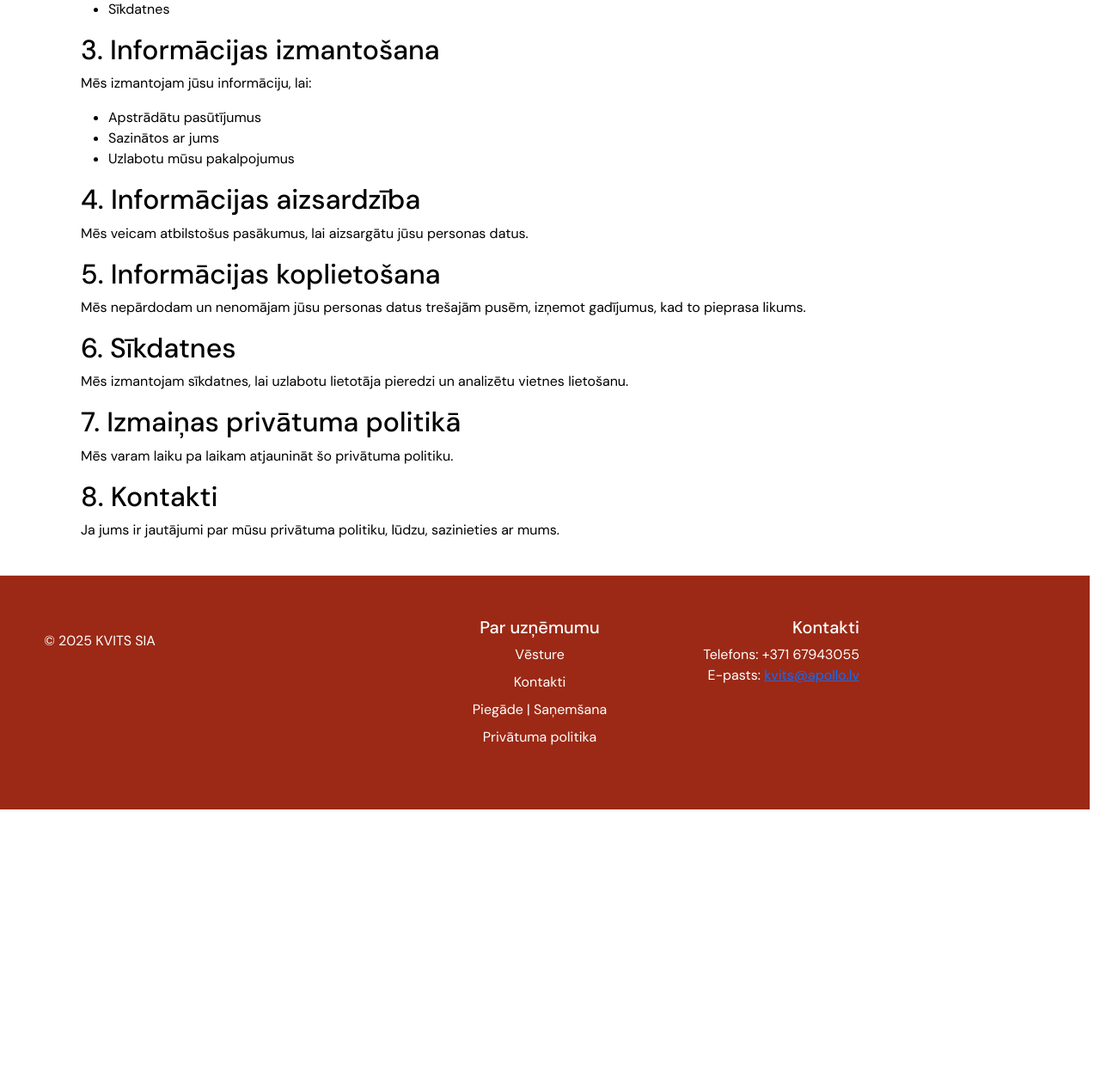
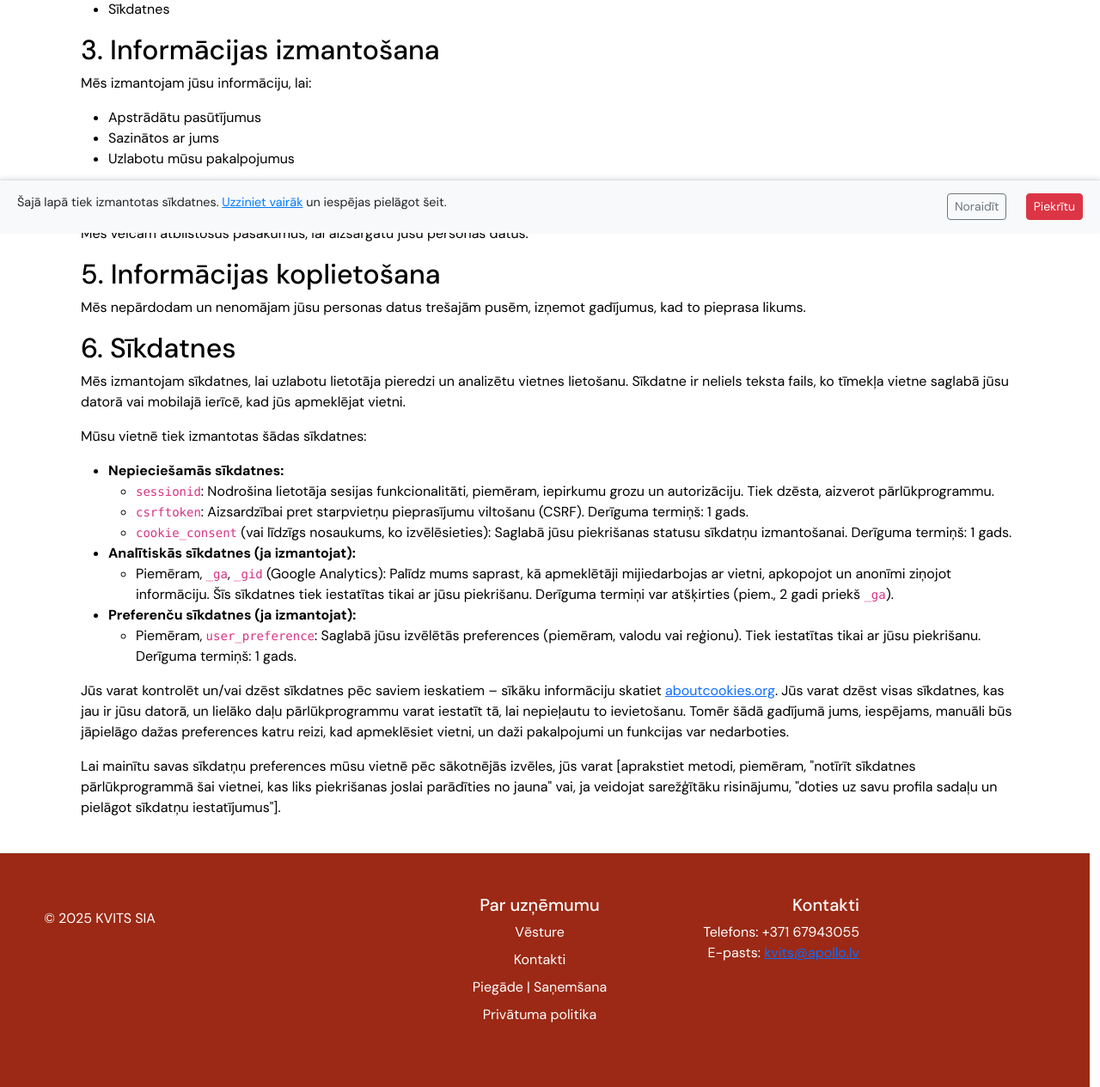
Before and after one commit to betmans/KvitsSIA, a Django app: page /par_uznemumu/privatuma_politika.html in a window 1280 px wide. Shown: the part 529-1794 px from the top of the page at 86% size. Before the commit the page ends 1471 px from the top, so only its background shows below. Run offline with Django 5.2, Linux system fonts and the light colour scheme; data that the repository does not hold is empty.

Commit message:
Pievienoju sīkfailu apstiprināšanu un citas lietas

```diff
--- a/kvitsapp/static/css/styles.css
+++ b/kvitsapp/static/css/styles.css
@@ -1,3 +1,71 @@
+/* === Option 1: Light & Clean Cookie Consent Banner === */
+#cookieConsentBanner {
+    display: none; /* Initially hidden, JS changes to 'flex' */
+    position: fixed;
+    left: 0;
+    bottom: 0;
+    width: 100%;
+    background-color: #f8f9fa; /* Light grey background */
+    color: #212529; /* Dark text for readability */
+    padding: 15px 20px;
+    z-index: 1050;
+    box-shadow: 0 -2px 5px rgba(0,0,0,0.1); /* Subtle shadow at the top */
+    display: flex;
+    justify-content: space-between;
+    align-items: center;
+    flex-wrap: wrap;
+    border-top: 1px solid #dee2e6; /* Light border */
+}
+
+#cookieConsentBanner p {
+    margin: 0 0 10px 0;
+    flex-grow: 1;
+    font-size: 0.9rem;
+    line-height: 1.4;
+}
+
+#cookieConsentBanner .buttons-container {
+    margin-left: 20px;
+    flex-shrink: 0;
+}
+
+#cookieConsentBanner a {
+    color: #007bff; /* Standard blue link, or use your header red: #dc3545 */
+    text-decoration: underline;
+}
+
+#cookieConsentBanner a:hover {
+    color: #0056b3; /* Darker blue on hover, or a darker red */
+}
+
+#cookieConsentBanner .btn {
+    margin-left: 10px;
+}
+
+/* "Sapratu" button using website's red */
+#cookieConsentBanner #acceptCookies.btn-primary {
+    background-color: #dc3545; /* Header red */
+    border-color: #dc3545;
+    color: #fff;
+}
+#cookieConsentBanner #acceptCookies.btn-primary:hover {
+    background-color: #c82333; /* Darker red */
+    border-color: #bd2130;
+}
+
+/* "Atteikties" button */
+#cookieConsentBanner #declineCookies.btn-outline-secondary {
+    color: #6c757d; /* Standard secondary color */
+    border-color: #6c757d;
+}
+#cookieConsentBanner #declineCookies.btn-outline-secondary:hover {
+    background-color: #6c757d;
+    color: #fff;
+}
+
+
+
+
 body {
     color: white;
     font-family: "DM Sans", sans-serif;
--- a/kvitsapp/templates/base.html
+++ b/kvitsapp/templates/base.html
@@ -261,8 +261,21 @@
       </div>
     </footer>
 
+    <div id="cookieConsentOverlay"></div>
 
-<script src="https://cdn.jsdelivr.net/npm/bootstrap@5.3.3/dist/js/bootstrap.bundle.min.js" integrity="sha384-YvpcrYf0tY3lHB60NNkmXc5s9fDVZLESaAA55NDzOxhy9GkcIdslK1eN7N6jIeHz" crossorigin="anonymous"></script>
-{% block extra_js %}{% endblock %}
+    <div id="cookieConsentBanner">
+        <p>Šajā lapā tiek izmantotas sīkdatnes. <a href="{% url 'kvitsapp:privatuma_politika' %}">Uzziniet vairāk</a> un iespējas pielāgot šeit.</p>
+        <div class="buttons-container">
+            <button id="declineCookies" class="btn btn-outline-secondary btn-sm me-2">Noraidīt</button>
+            <button id="acceptCookies" class="btn btn-primary btn-sm">Piekrītu</button>
+        </div>
+    </div>
+
+
+    <script src="https://cdn.jsdelivr.net/npm/bootstrap@5.3.3/dist/js/bootstrap.bundle.min.js" integrity="sha384-YvpcrYf0tY3lHB60NNkmXc5s9fDVZLESaAA55NDzOxhy9GkcIdslK1eN7N6jIeHz" crossorigin="anonymous"></script>
+    {% block extra_js %}
+        <script src="{% static 'js/cookieConsent.js' %}"></script>
+    {% endblock %}
+
 </body>
 </html>
--- a/kvitsapp/templates/par_uznemumu/privatuma_politika.html
+++ b/kvitsapp/templates/par_uznemumu/privatuma_politika.html
@@ -43,17 +43,33 @@
 
     <h2>6. Sīkdatnes</h2>
     <p>
-        Mēs izmantojam sīkdatnes, lai uzlabotu lietotāja pieredzi un analizētu vietnes lietošanu.
+        Mēs izmantojam sīkdatnes, lai uzlabotu lietotāja pieredzi un analizētu vietnes lietošanu. Sīkdatne ir neliels teksta fails, ko tīmekļa vietne saglabā jūsu datorā vai mobilajā ierīcē, kad jūs apmeklējat vietni.
     </p>
-
-    <h2>7. Izmaiņas privātuma politikā</h2>
+    <p>Mūsu vietnē tiek izmantotas šādas sīkdatnes:</p>
+    <ul>
+        <li><strong>Nepieciešamās sīkdatnes:</strong>
+            <ul>
+                <li><code>sessionid</code>: Nodrošina lietotāja sesijas funkcionalitāti, piemēram, iepirkumu grozu un autorizāciju. Tiek dzēsta, aizverot pārlūkprogrammu.</li>
+                <li><code>csrftoken</code>: Aizsardzībai pret starpvietņu pieprasījumu viltošanu (CSRF). Derīguma termiņš: 1 gads.</li>
+                <li><code>cookie_consent</code> (vai līdzīgs nosaukums, ko izvēlēsieties): Saglabā jūsu piekrišanas statusu sīkdatņu izmantošanai. Derīguma termiņš: 1 gads.</li>
+            </ul>
+        </li>
+        <li><strong>Analītiskās sīkdatnes (ja izmantojat):</strong>
+            <ul>
+                <li>Piemēram, <code>_ga</code>, <code>_gid</code> (Google Analytics): Palīdz mums saprast, kā apmeklētāji mijiedarbojas ar vietni, apkopojot un anonīmi ziņojot informāciju. Šīs sīkdatnes tiek iestatītas tikai ar jūsu piekrišanu. Derīguma termiņi var atšķirties (piem., 2 gadi priekš <code>_ga</code>).</li>
+            </ul>
+        </li>
+        <li><strong>Preferenču sīkdatnes (ja izmantojat):</strong>
+            <ul>
+                <li>Piemēram, <code>user_preference</code>: Saglabā jūsu izvēlētās preferences (piemēram, valodu vai reģionu). Tiek iestatītas tikai ar jūsu piekrišanu. Derīguma termiņš: 1 gads.</li>
+            </ul>
+        </li>
+    </ul>
     <p>
-        Mēs varam laiku pa laikam atjaunināt šo privātuma politiku.
+        Jūs varat kontrolēt un/vai dzēst sīkdatnes pēc saviem ieskatiem – sīkāku informāciju skatiet <a href="https://www.aboutcookies.org" target="_blank" rel="noopener noreferrer">aboutcookies.org</a>. Jūs varat dzēst visas sīkdatnes, kas jau ir jūsu datorā, un lielāko daļu pārlūkprogrammu varat iestatīt tā, lai nepieļautu to ievietošanu. Tomēr šādā gadījumā jums, iespējams, manuāli būs jāpielāgo dažas preferences katru reizi, kad apmeklēsiet vietni, un daži pakalpojumi un funkcijas var nedarboties.
     </p>
-
-    <h2>8. Kontakti</h2>
     <p>
-        Ja jums ir jautājumi par mūsu privātuma politiku, lūdzu, sazinieties ar mums.
+        Lai mainītu savas sīkdatņu preferences mūsu vietnē pēc sākotnējās izvēles, jūs varat [aprakstiet metodi, piemēram, "notīrīt sīkdatnes pārlūkprogrammā šai vietnei, kas liks piekrišanas joslai parādīties no jauna" vai, ja veidojat sarežģītāku risinājumu, "doties uz savu profila sadaļu un pielāgot sīkdatņu iestatījumus"].
     </p>
 </div>
 {% endblock %}
```
Also changed, not shown: kvitsapp/static/js/cookieConsent.js (added, +48 -0 lines), kvitsapp/views.py (+18 -0 lines), kvitsapp/static/js/script.js (deleted).
